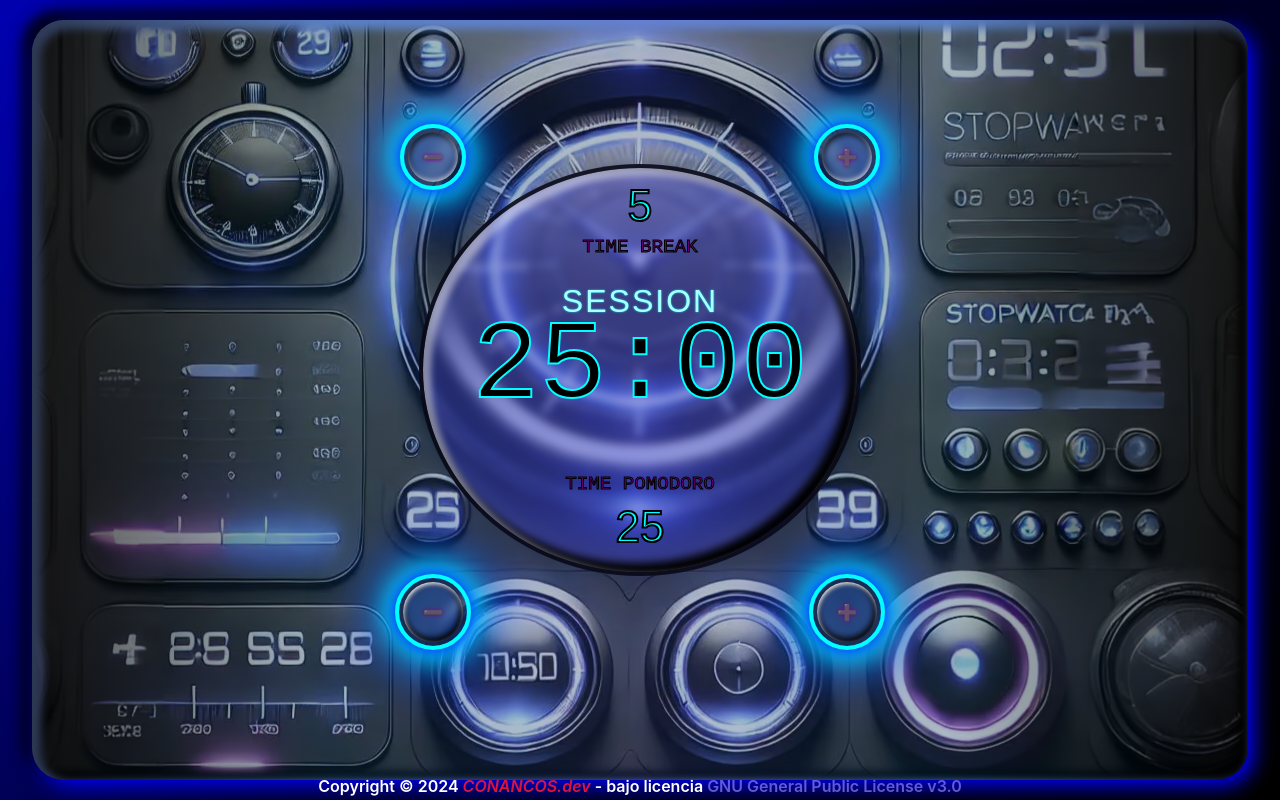
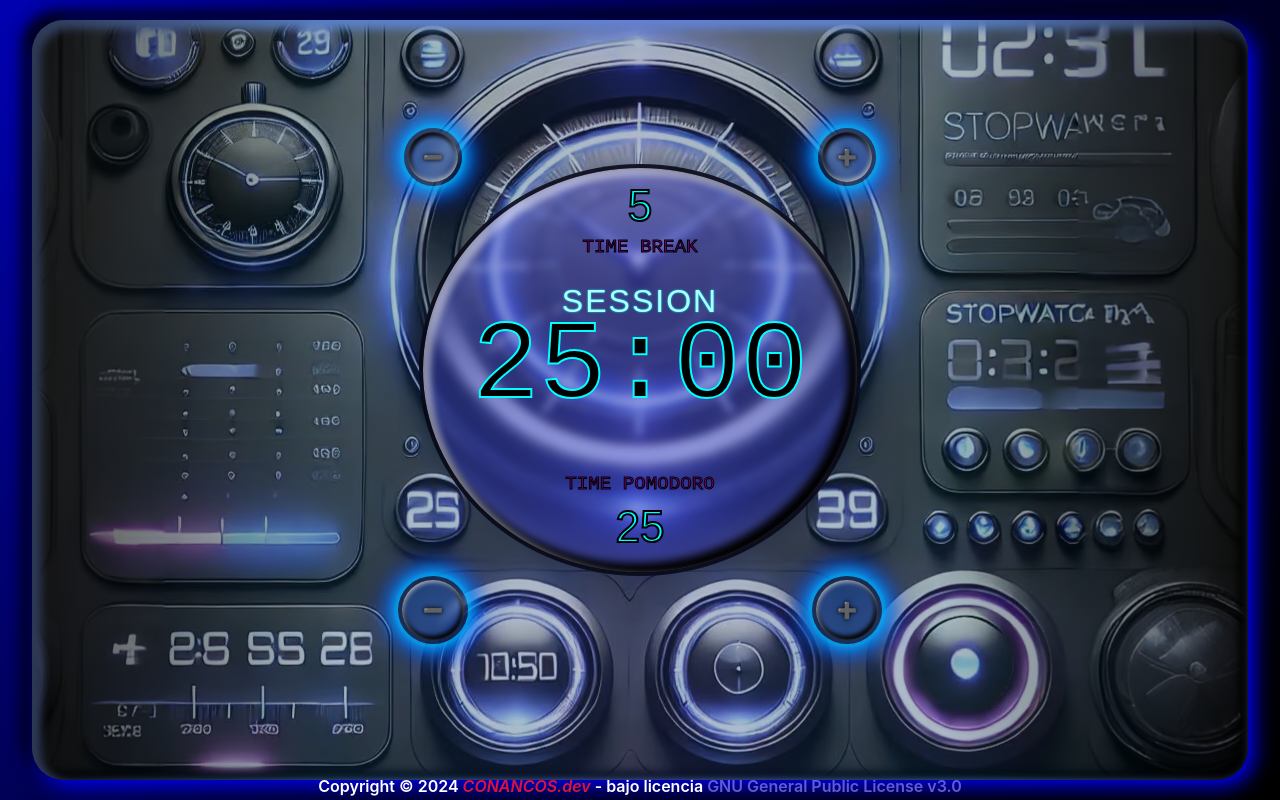
Before and after one commit to conancos/pomodoro, a React (Vite) app: page / in a window 1280 px wide. Shown: the top 800 px of the page. Built offline with nearby package versions, Linux system fonts and the light colour scheme.

Commit message:
add click buttons styles

```diff
--- a/src/components/styles/clock.css
+++ b/src/components/styles/clock.css
@@ -38,29 +38,49 @@
         & .buttons-top {
             width: 58px;
             height: 58px;
-
-            color: #000c;
+            color: #000;
             font-size: 1rem;
             font-weight: bold;
+            text-shadow: 0px 0px 4px black;
 
+            cursor: pointer;
             border-radius: 50%;
             border: 4px solid #0005;
 
             backdrop-filter: blur(5px);
-            text-shadow: 0px 0px 4px purple;
-
-            /* user-select: none; */
-            outline: 4px solid #0ff;
-
             background: #05f4;
             box-shadow:
-                0px 0px 15px 5px #00f,
-                0px 0px 25px 8px #0ff,
-                0px 0px 50px 10px #0ff,
-                0px 0px 70px 15px #00f,
+                0px 0px 10px 5px #0ff5,
+                0px 0px 16px 8px #00f5,
+                0px 0px 20px 8px #0ffa,
+                0px 0px 30px 10px #00fa,
                 inset -1px -2px 4px 0px #fffa,
-                inset 1px 2px 6px 0px #000;
-            cursor: pointer;
+                inset 1px 2px 4px 2px #000;
+            outline: 4px solid #0ff1;
+            transition: box-shadow .3s ease, outline .1s ease, background .2s ease;
+
+            &:hover {
+                box-shadow:
+                    0px 0px 12px 5px #0ff5,
+                    0px 0px 18px 8px #00f5,
+                    0px 0px 25px 10px #0ffa,
+                    0px 0px 40px 12px #00fa,
+                    inset -1px -2px 4px 0px #fffa,
+                    inset 1px 2px 4px 2px #000;
+                outline: 3px solid #0ff;
+            }
+            &:active {
+                font-size: .9rem;
+                box-shadow:
+                    0px 0px 15px 5px #0ff,
+                    0px 0px 20px 8px #00f,
+                    0px 0px 40px 10px #0ff,
+                    0px 0px 55px 15px #00f,
+                inset 0px 0px 2px 0px #fff5,
+                inset 0px 0px 4px 2px #000;
+                outline: 4px solid #0ff;
+                font-size: .9rem;
+            }
         }
     }
 
@@ -89,9 +109,12 @@
             inset -5px -5px 8px 4px #000/* ,
             5px 5px 5px 4px #0ff3,
             -5px -5px 7px 3px #0773 */;
+        cursor: pointer;
+        overflow: hidden;
 
         & .break {
             width: 100%;
+
             /* outline: 2px solid red; */
             :first-child {
                 font-size: 2.75rem;
@@ -160,42 +183,61 @@
         margin: 0 auto;
         padding: 0px;
         border-radius: 50px;
-        /* border: 4px solid; */
-        /* outline: 4px solid #f00; */
 
         position: relative;
-        bottom: 44px;
-        column-gap: 346px;
+        bottom: 46px;
+        column-gap: 344px;
 
         display: flex;
         justify-content: center;
         align-items: center;
 
         & .buttons-bottom {
-            width: 68px;
+            width: 70px;
             height: 68px;
-            color: #000c;
+            color: #000;
             font-size: 1rem;
             font-weight: bold;
-            background: #05f4;
+            text-shadow: 0px 0px 4px black;
 
+            cursor: pointer;
             border-radius: 50%;
             border: 4px solid #0005;
+
             backdrop-filter: blur(5px);
-            text-shadow: 0px 0px 4px purple;
+            background: #05f4;
+            box-shadow:
+                0px 0px 10px 5px #0ff5,
+                0px 0px 16px 8px #00f5,
+                0px 0px 20px 8px #0ffa,
+                0px 0px 30px 10px #00fa,
+                inset 1px 2px 4px 0px #fffa,
+                inset -1px -2px 4px 2px #000;
+            outline: 4px solid #0ff1;
+            transition: box-shadow .3s ease, outline .1s ease, background .2s ease;
 
-            /* user-select: none; */
-            outline: 4px solid #0ff;
+            &:hover {
+                box-shadow:
+                    0px 0px 12px 5px #0ff5,
+                    0px 0px 18px 8px #00f5,
+                    0px 0px 25px 10px #0ffa,
+                    0px 0px 40px 12px #00fa,
+                    inset 1px 2px 4px 0px #fffa,
+                    inset -1px -2px 4px 2px #000;
+                outline: 3px solid #0ff;
+            }
 
-            box-shadow:
-                0px 0px 15px 5px #00f,
-                0px 0px 25px 8px #0ff,
-                0px 0px 50px 10px #0ff,
-                0px 0px 70px 15px #00f,
-                inset 1px 2px 4px 0px #fffe,
-                inset -1px -2px 6px 2px #000;
-                /* inset -1px -2px 6px 2px #000; */
-            cursor: pointer;
+            &:active {
+                box-shadow:
+                    0px 0px 15px 5px #0ff,
+                    0px 0px 20px 8px #00f,
+                    0px 0px 40px 10px #0ff,
+                    0px 0px 55px 15px #00f,
+                    inset 0px 0px 2px 0px #fff5,
+                    inset 0px 0px 4px 2px #000;
+                outline: 4px solid #0ff;
+                font-size: .9rem;
+            }
         }
     }
 
--- a/src/components/styles/panel.css
+++ b/src/components/styles/panel.css
@@ -33,19 +33,34 @@
 
         border-radius: 50%;
         border: 5px solid #000c;
-        outline: 8px solid #0ff;
+        outline: 8px solid #0ff1;
         backdrop-filter: blur(5px);
 
         background: #55f4;
         background-image: linear-gradient(135deg, #0005 0%, #00f5 33%, #0095 66%, #0005 100%);
         box-shadow:
-            0 0 16px 6px #0ff,
+            0 0 15px 5px #0ff,
             0 0 25px 8px #00f,
             0 0 50px 10px #0ff, /*animar con más potencia*/
             0 0 70px 15px #00f,
-            inset 2px 4px 5px 3px #fffa,
-            inset -2px -4px 6px 4px #000c;
+            inset 1px 2px 4px 2px #fffa,
+            inset -2px -4px 6px 4px #000;
+        transition: box-shadow .2s ease, outline .1s ease, background .2s ease;
 
+        &:active {
+            font-size: .9rem;
+            letter-spacing: .5px;
+            background: #55f2;
+            box-shadow:
+                0 0 15px 5px #0ff,
+                0 0 25px 8px #00f,
+                0 0 60px 20px #0ff, /*animar con más potencia*/
+                0 0 90px 30px #00f,
+                inset -1px -1px 2px 1px #fff5, /**/
+                inset 0px 1px 4px 4px #000;
+            background-image: linear-gradient(135deg, #0007 0%, #00a7 33%, #0097 66%, #0007 100%);
+            outline: 8px solid #0ffc;
+        }
     }
 
 
@@ -81,7 +96,7 @@
 
             border-radius: 50%;
             border: 5px solid #000c;
-            outline: 8px solid #0ff;
+            outline: 8px solid #0ff1;
             backdrop-filter: blur(5px);
 
             background: #55f4;
@@ -91,32 +106,28 @@
                 0 0 25px 8px #00f,
                 0 0 50px 10px #0ff, /*animar con más potencia*/
                 0 0 70px 15px #00f,
-                inset 2px 2px 5px 3px #fff7,
-                inset -2px -4px 6px 4px #000c;
+                inset 1px 2px 4px 2px #fffa,
+                inset -2px -4px 6px 4px #000;
+            transition: box-shadow .2s ease, outline .1s ease, background .2s ease;
+        }
 
-            transition: box-shadow .2s ease-in-out, bottom .2s linear;
-        }
         #start_stop:checked ~ .label-start-stop {
             font-size: .9rem;
             font-weight: bold;
             letter-spacing: .5px;
 
-
-            background-image: linear-gradient(135deg, #0007 0%, #00a7 33%, #0097 66%, #0007 100%);
-            backdrop-filter: blur(7px);
+            background: #55f2;
             box-shadow:
                 0 0 15px 5px #0ff,
                 0 0 25px 8px #00f,
-                0 0 60px 15px #0ff, /*animar con más potencia*/
-                0 0 90px 25px #00f,
-                /* inset 1px 1px 2px 2px #fff7, */
-                /* inset 1px 1px 2px 1px #fff7, */
-                inset 0px 0px 2px 2px #0005,
-                /* inset 0px 2px 8px 4px #0007, */
-                inset -0px -0px 4px 2px #000;
-                border: 5px solid #0005;
-            /* border: 7px solid #000a; */
-
+                0 0 60px 20px #0ff, /*animar con más potencia*/
+                0 0 90px 30px #00f,
+                inset -1px -1px 2px 1px #fff5, /**/
+                inset 0px 1px 4px 4px #000;
+            background-image: linear-gradient(135deg, #0007 0%, #00a7 33%, #0097 66%, #0007 100%);
+            outline: 8px solid #0ffc;
+            /* transition: outline .2s linear; */
+            /* transform: origin 0 80%; */
         }
     }
 }
```
